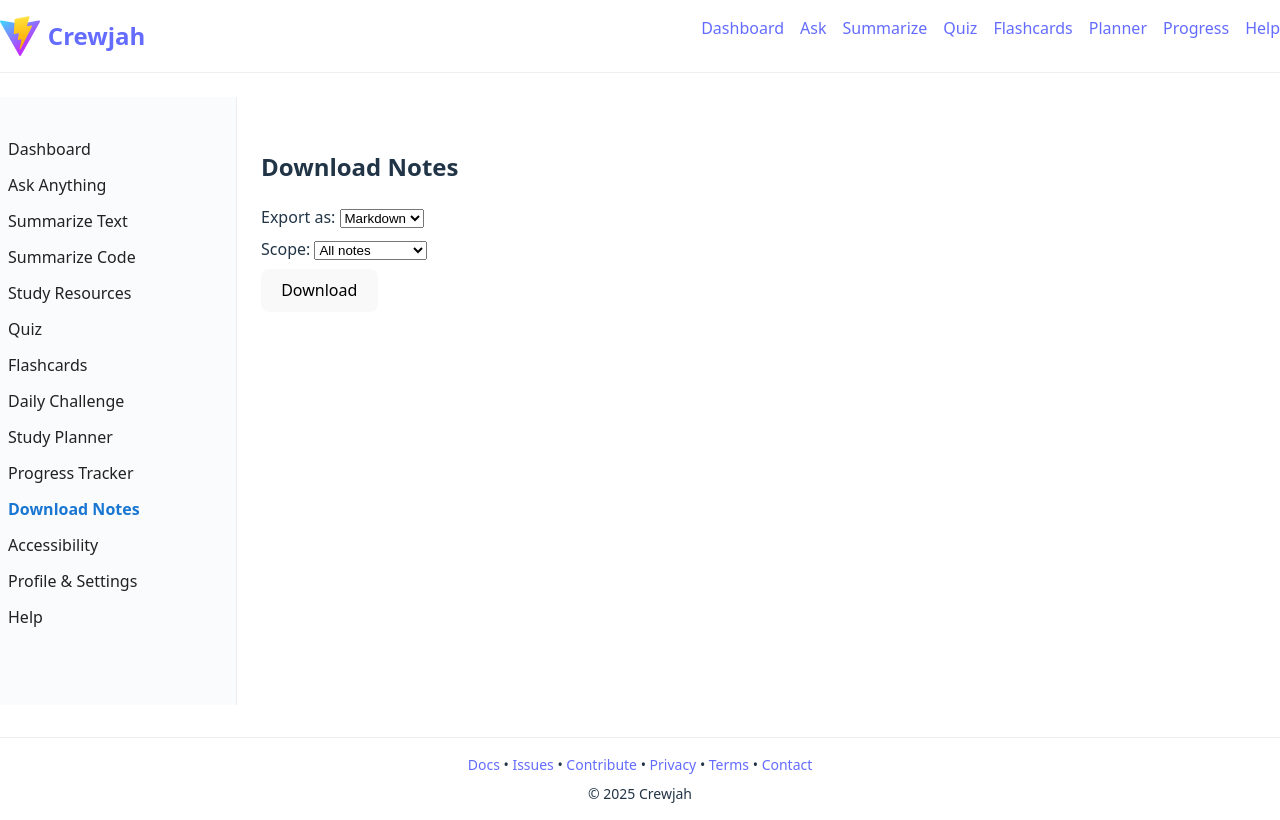
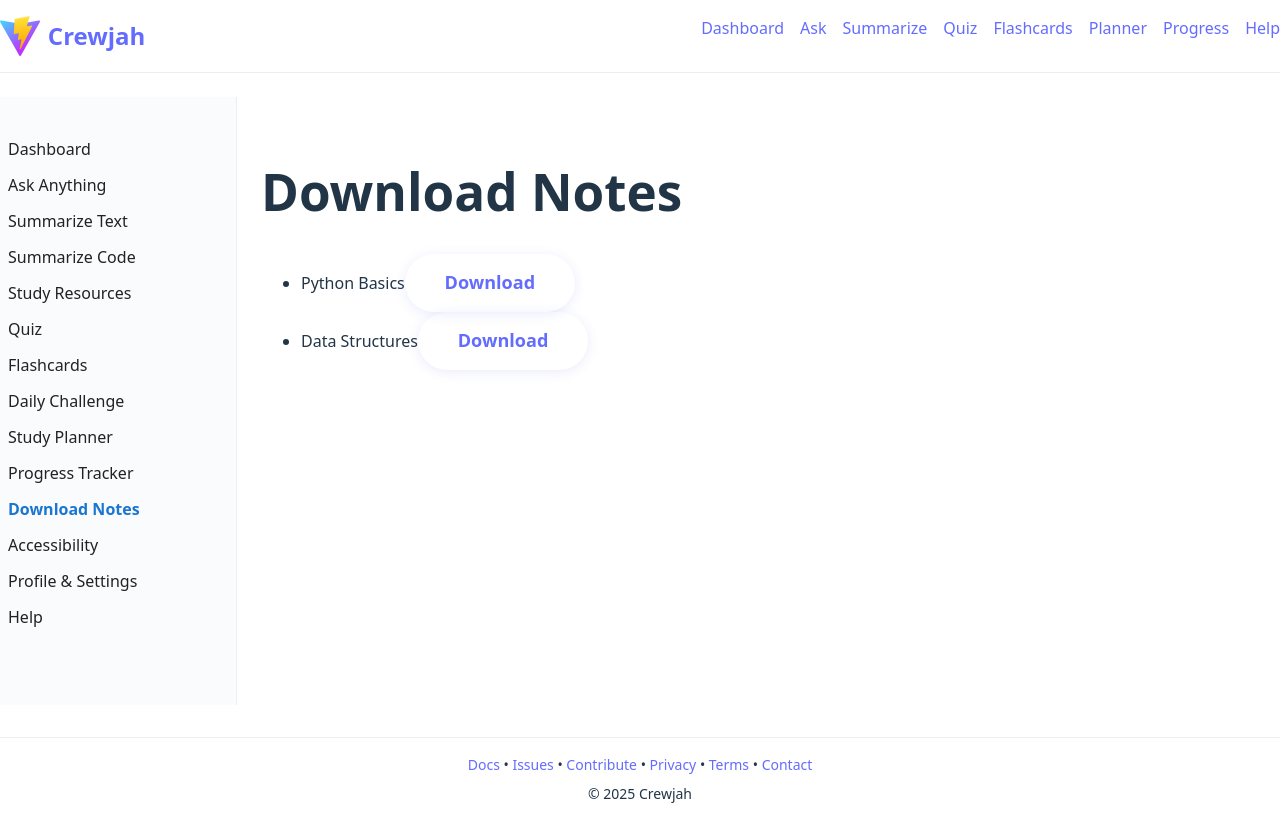
Before and after one commit to Crewjah/Crewjah, a React (Vite) app in the folder client/: page /download-notes in a window 1280 px wide. Built offline with nearby package versions, Linux system fonts and the light colour scheme.

Commit message:
fix: update DownloadNotes page

```diff
--- a/client/src/pages/DownloadNotes.jsx
+++ b/client/src/pages/DownloadNotes.jsx
@@ -1,33 +1,23 @@
-import { useState } from 'react';
+const mockNotes = [
+  { title: 'Python Basics', url: '#' },
+  { title: 'Data Structures', url: '#' },
+];
 
 const DownloadNotes = () => {
-  const [format, setFormat] = useState('md');
-  const [scope, setScope] = useState('all');
-  const handleDownload = () => {
-    alert(`Download notes as ${format.toUpperCase()} (${scope})`);
-  };
   return (
-    <div>
-      <h2>Download Notes</h2>
-      <div>
-        <label>Export as: </label>
-        <select value={format} onChange={e=>setFormat(e.target.value)}>
-          <option value="md">Markdown</option>
-          <option value="pdf">PDF</option>
-          <option value="txt">TXT</option>
-        </select>
-      </div>
-      <div style={{margin:'8px 0'}}>
-        <label>Scope: </label>
-        <select value={scope} onChange={e=>setScope(e.target.value)}>
-          <option value="all">All notes</option>
-          <option value="session">This session</option>
-          <option value="topics">Selected topics</option>
-        </select>
-      </div>
-      <button onClick={handleDownload}>Download</button>
+    <div className="edu-page edu-notes">
+      <h1>Download Notes</h1>
+      <ul className="edu-notes-list">
+        {mockNotes.length === 0 && <li className="edu-empty">No notes available yet.</li>}
+        {mockNotes.map((n, i) => (
+          <li key={i} className="edu-notes-item">
+            <span>{n.title}</span>
+            <a href={n.url} className="edu-btn edu-btn-link" download>Download</a>
+          </li>
+        ))}
+      </ul>
     </div>
   );
-};
+}
 
 export default DownloadNotes;
```
